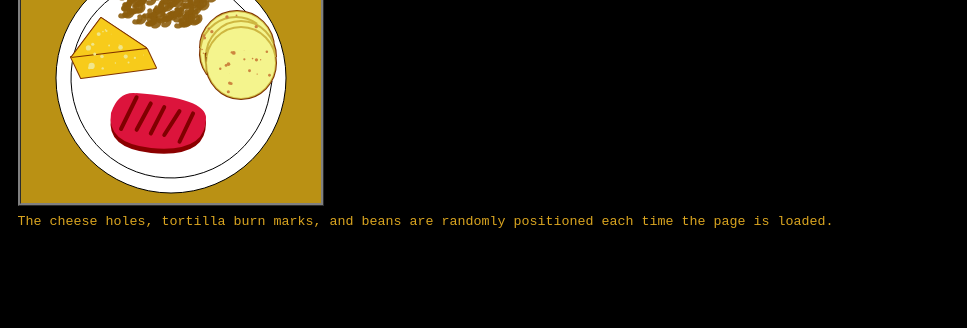
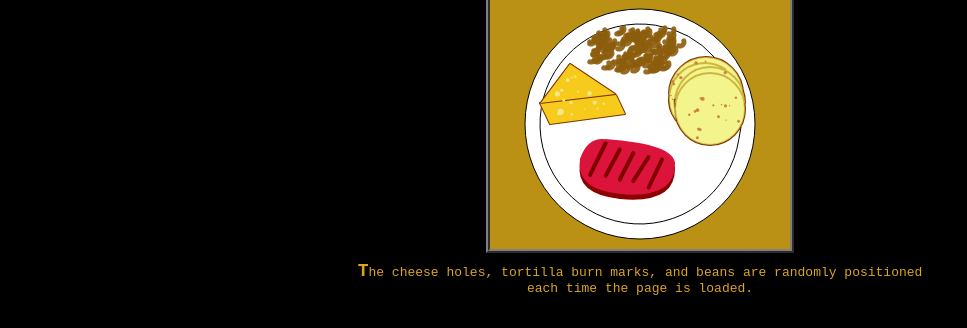
Before and after one commit to JulioGitLab/webdev-essentials, a plain HTML site: page HTML/cenaEmbCSS-JS.html in a window 1280 px wide. Shown: the part 472-800 px from the top of the page, without its empty margins (0-967 px from the left). Drawn offline with Linux system fonts and the light colour scheme.

Commit message:
Refactor: Improves style (/HTML/cenaEmbCSS-JS.html)

```diff
--- a/HTML/cenaEmbCSS-JS.html
+++ b/HTML/cenaEmbCSS-JS.html
@@ -2,8 +2,8 @@
 <!-- A single page project using the Canvas API to draw a plate with dinner served.
 
    The CSS instructions for this page are embedded in the head element except for some
-   examples of inline CSS; one in the opening body tag setting the page background,
-   two more in each opening canvas tag setting their borders width and color.
+   examples of inline CSS; two in each opening h1 tag setting the font size, two more
+   in each opening canvas tag setting their borders width, style, and color.
 
    All the JavaScript code is embedded in the body element.
    Canvas API article https://developer.mozilla.org/en-US/docs/Web/API/Canvas_API -->
@@ -16,27 +16,35 @@
     Intended for web development learners." />
   <title lang="es">Projecto 1: Cena</title>
   <style>
+    body {
+      background-color: black;
+      font-family:'Courier New', Courier, monospace;
+      color: goldenrod;
+      text-align: center;
+    }
+
     h1 {
-      margin: 0.5em 0 0.3em;
-      color: gold;
-      font-family: 'Courier New';
-      font-size: 2.3em;
+      margin: 1em 0 0.3em;
     }
 
     p {
-      margin-top: 0.3em;
-      color: goldenrod;
-      font-family: 'Courier New';
-      font-size: smaller;
-      text-align: justify;
+      margin: 0.3em auto;
+      font-size: small;
+      width: 50%;
+      max-width: 600px;
+    }
+
+    p::first-letter {
+      font-size: large;
+      font-weight: bold;
     }
   </style>
 </head>
 
-<body style="background-color: black; margin: 1.1em;">
-  <h1>Canvas API</h1>
+<body>
+  <h1 style="font-size: 2.3em;">Canvas API</h1>
 
-  <canvas id="myCanvas0" width="300" height="250" style="border: 0.2em ridge grey;"></canvas>
+  <canvas id="myCanvas0" width="300" height="250" style="border: 0.3em ridge grey;"></canvas>
 
   <p>Some figures drawn for testing.</p>
 
@@ -121,13 +129,12 @@
     ctx0.fill();
   </script>
 
-  <h1>Dinner Draw</h1>
+  <h1 style="font-size: 2.3em;">Dinner Draw</h1>
 
-  <canvas id="myCanvas" width="300" height="250" style="border: 0.2em ridge grey;"></canvas>
+  <canvas id="myCanvas" width="300" height="250" style="border: 0.3em ridge grey;"></canvas>
 
   <p>
-    The cheese holes, tortilla burn marks, and beans are randomly positioned
-    each time the page is loaded.
+    The cheese holes, tortilla burn marks, and beans are randomly positioned each time the page is loaded.
   </p>
 
   <script>
```
